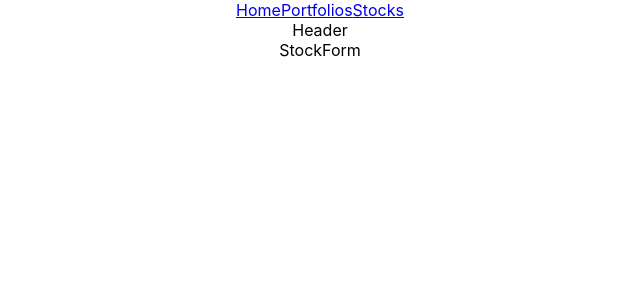
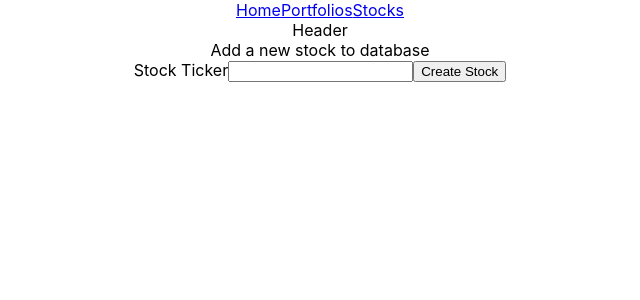
Before and after one commit to zawood11/phase-3-sinatra-react-project-frontend, a React (Create React App) app: page /stocks/new in a window 1280 px wide. Shown: the top 300 px of the page, without its empty margins (320-960 px from the left). Built offline with nearby package versions, Linux system fonts and the light colour scheme.

Commit message:
add post/patch calls for new stock in stockform component

```diff
--- a/src/components/PortfolioCard.js
+++ b/src/components/PortfolioCard.js
@@ -30,7 +30,7 @@ const PortfolioCard = ({ portfolio, onDelete, onUpdate }) => {
   return (
     <div>
         <h3><Link to={`/portfolios/${finalPortfolio.id}`}>{finalPortfolio.name}</Link></h3>
-        <button onClick={updatePortfolio}>Rename Portfolio</button>
+        <button onClick={updatePortfolio}>Edit Portfolio</button>
         <button onClick={deletePortfolio}>Delete Portfolio</button>
     </div>
   )
--- a/src/components/PortfolioForm.js
+++ b/src/components/PortfolioForm.js
@@ -15,12 +15,12 @@ const PortfolioForm = ({ onPortfolioFormSubmit }) => {
             ...portfolio,
             [e.target.name]: e.target.value
         })
+     }
 
-     }
     const handleSubmit = (e) => {
         e.preventDefault();
 
-        let newPortfolio = {
+        const newPortfolio = {
             name: portfolio.name
         }
 
@@ -31,7 +31,7 @@ const PortfolioForm = ({ onPortfolioFormSubmit }) => {
             },
             body: JSON.stringify(newPortfolio)
         })
-        .then(res => res.json())
+        //.then(res => res.json())
         //.then(data => onPortfolioFormSubmit(data))
         .then(() => history.push("/portfolios"))
 
--- a/src/components/StockForm.js
+++ b/src/components/StockForm.js
@@ -1,8 +1,58 @@
-import React from 'react'
+import React, { useState, } from 'react'
+import { useHistory } from 'react-router-dom';
 
 const StockForm = () => {
+
+  const [stock, setStock] = useState({
+    symbol: ""
+  });
+
+  const history = useHistory();
+
+  const handleChange = (e) => {
+    setStock({
+      ...stock,
+      [e.target.name]: e.target.value
+    })
+   }
+
+  const handleSubmit = (e) => {
+    e.preventDefault();
+
+    const newStock = {
+      symbol: stock.symbol
+    }
+
+    fetch("http://localhost:9292/stocks", {
+      method: "POST",
+      headers: {
+          "Content-Type": "application/json",
+      },
+      body: JSON.stringify(newStock)
+  })
+  .then(res => res.json())
+  .then(data =>
+    fetch(`http://localhost:9292/stocks/${data.id}`, {
+      method: "PATCH",
+    })
+    )
+  //.then(fetch(`http://localhost:9292/stocks/${data.id}`))
+  .then(() => history.push("/stocks"))
+
+    setStock({
+      symbol: ""
+    });
+   }
+
   return (
-    <div>StockForm</div>
+    <>
+      <div>Add a new stock to database</div>
+      <form onSubmit={handleSubmit}>
+          <label htmlFor='symbol'>Stock Ticker</label>
+          <input onChange={handleChange} type="text" name="symbol" value={stock.symbol} required></input>
+          <input type="submit" value="Create Stock"/>
+      </form>
+    </>
   )
 }
 
--- a/src/containers/StockContainer.js
+++ b/src/containers/StockContainer.js
@@ -1,5 +1,6 @@
 import React from 'react'
 import { useState, useEffect } from 'react'
+import { Link } from 'react-router-dom'
 import StockList from '../components/StockList'
 
 const StockContainer = () => {
@@ -14,7 +15,8 @@ const StockContainer = () => {
 
     return (
         <>
-            <div>StockContainer</div>
+            <h1>Stock Database</h1>
+            <Link to="/stocks/new"><button>Add stock</button></Link>
             <StockList stocks={stocks} />
         </>
   )
```
